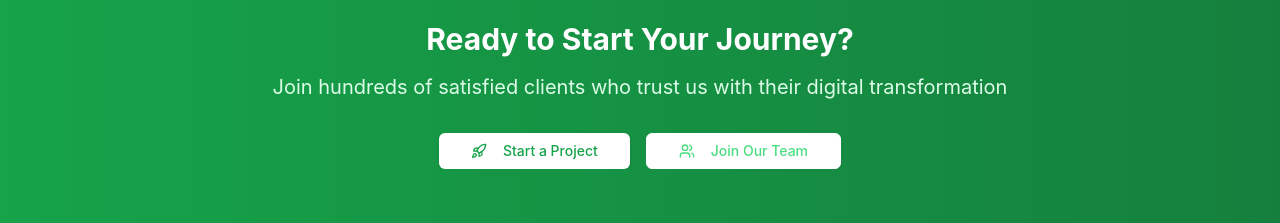
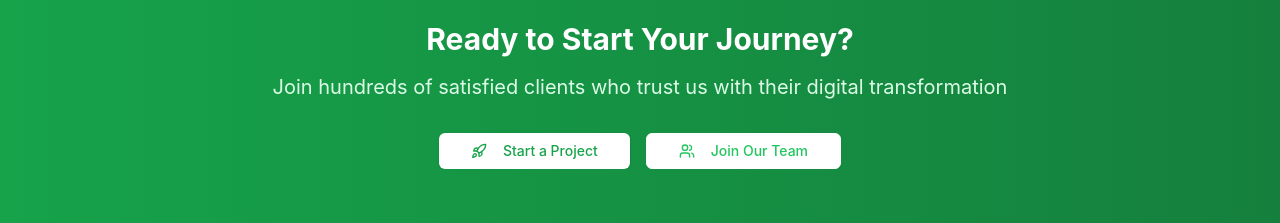
Before and after one commit to kushvardhan/jankiinfotech, a Next.js app: page / in a window 1280 px wide. Shown: the part 7660-7883 px from the top of the page. Built offline with nearby package versions, Linux system fonts and the light colour scheme.

Commit message:
color change, Whatsapp button

```diff
--- a/src/components/CTASection.tsx
+++ b/src/components/CTASection.tsx
@@ -25,7 +25,7 @@ export default function CTASection() {
           <Link href="/careers">
             <Button
               variant="outline"
-              className="border-white text-green-400 hover:bg-white hover:text-green-600 px-8 py-3"
+              className="border-white text-green-500 hover:bg-white hover:text-green-600 px-8 py-3"
             >
               <Users className="w-5 h-5 mr-2" />
               Join Our Team
--- a/src/components/WhatsAppButton.tsx
+++ b/src/components/WhatsAppButton.tsx
@@ -18,10 +18,6 @@ export default function WhatsAppButton() {
       title: "Web Development",
       message:
         "Hi! I&apos;m interested in web development services. Can you provide more details?",
-    },
-    {
-      title: "Mobile App Development",
-      message: "Hi! I need help with mobile app development. Can we discuss?",
     },
     {
       title: "Training Programs",
```
